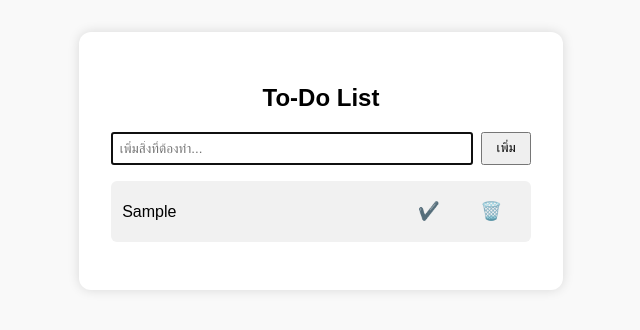
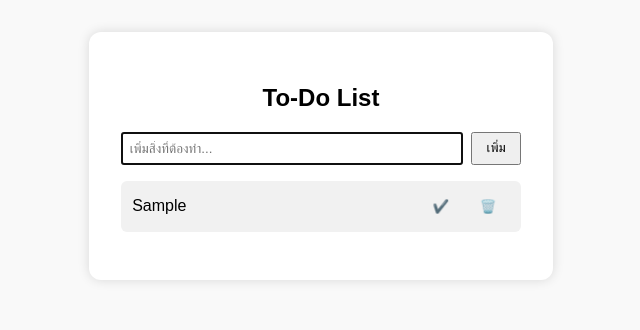
Before and after one commit to gittisak-go/Local-Storage-Agent, a plain HTML site: page index.html in a window 1280 px wide. Both pictures are taken after typing "Sample" into the empty fields and a click on the button "เพิ่ม". Shown: the whole page, without its empty margins (319-959 px from the left). Drawn offline with Linux system fonts and the light colour scheme.

Commit message:
Update index.html

```diff
--- a/index.html
+++ b/index.html
@@ -1,12 +1,12 @@
 <!DOCTYPE html>
-<html lang="th">
+<html lang="en">
 <head>
   <meta charset="UTF-8">
-  <title>Local Storage Agent - To-Do List</title>
+  <title>To-Do List (Local Storage)</title>
   <meta name="viewport" content="width=device-width, initial-scale=1">
   <style>
     body { font-family: sans-serif; margin: 2rem; background: #f9f9f9;}
-    #todo-app { max-width: 420px; margin: auto; background: #fff; padding: 2em; border-radius: 12px; box-shadow: 0 0 12px #0002;}
+    #todo-app { max-width: 400px; margin: auto; background: #fff; padding: 2em; border-radius: 12px; box-shadow: 0 0 12px #0002;}
     h2 { text-align: center; }
     form { display: flex; margin-bottom: 1em; gap: 0.5em; }
     input[type="text"] { flex: 1; padding: 0.5em; }
@@ -15,9 +15,9 @@
     li { display: flex; align-items: center; margin-bottom: 0.5em; background: #f1f1f1; padding: 0.7em; border-radius: 6px; }
     li.done span { text-decoration: line-through; color: #999; }
     .actions { margin-left: auto; }
-    .actions button { margin-left: 0.3em; background: none; border: none; cursor: pointer; color: #234fcf; font-size:1.1em;}
+    .actions button { margin-left: 0.3em; background: none; border: none; cursor: pointer; color: #234fcf; }
     .actions button.delete { color: #e53935; }
-    @media (max-width: 480px) {
+    @media (max-width: 420px) {
       #todo-app { padding: 1em; }
     }
   </style>
@@ -32,13 +32,22 @@
     <ul id="todo-list"></ul>
   </div>
 <script>
+  // Helper for Local Storage
   const STORAGE_KEY = "todo-list-app";
-  function saveTodos(todos) { localStorage.setItem(STORAGE_KEY, JSON.stringify(todos)); }
-  function loadTodos() { const data = localStorage.getItem(STORAGE_KEY); return data ? JSON.parse(data) : []; }
+  function saveTodos(todos) {
+    localStorage.setItem(STORAGE_KEY, JSON.stringify(todos));
+  }
+  function loadTodos() {
+    const data = localStorage.getItem(STORAGE_KEY);
+    return data ? JSON.parse(data) : [];
+  }
+
+  // DOM references
   const list = document.getElementById('todo-list');
   const form = document.getElementById('add-todo-form');
   const input = document.getElementById('todo-input');
   let todos = loadTodos();
+
   function renderTodos() {
     list.innerHTML = '';
     todos.forEach((todo, idx) => {
@@ -47,13 +56,21 @@
       const span = document.createElement('span');
       span.textContent = todo.text;
       li.appendChild(span);
+
+      // Actions: done & delete
       const actions = document.createElement('div');
       actions.className = 'actions';
+
       const doneBtn = document.createElement('button');
       doneBtn.innerHTML = todo.done ? '↩️' : '✔️';
       doneBtn.title = todo.done ? 'ยังไม่เสร็จ' : 'ทำเสร็จแล้ว';
-      doneBtn.onclick = () => { todos[idx].done = !todos[idx].done; saveTodos(todos); renderTodos(); };
+      doneBtn.onclick = () => {
+        todos[idx].done = !todos[idx].done;
+        saveTodos(todos);
+        renderTodos();
+      };
       actions.appendChild(doneBtn);
+
       const deleteBtn = document.createElement('button');
       deleteBtn.textContent = '🗑️';
       deleteBtn.className = 'delete';
@@ -66,10 +83,12 @@
         }
       };
       actions.appendChild(deleteBtn);
+
       li.appendChild(actions);
       list.appendChild(li);
     });
   }
+
   form.onsubmit = e => {
     e.preventDefault();
     const value = input.value.trim();
@@ -81,6 +100,8 @@
       input.focus();
     }
   };
+
+  // Initial render
   renderTodos();
 </script>
 </body>
```
